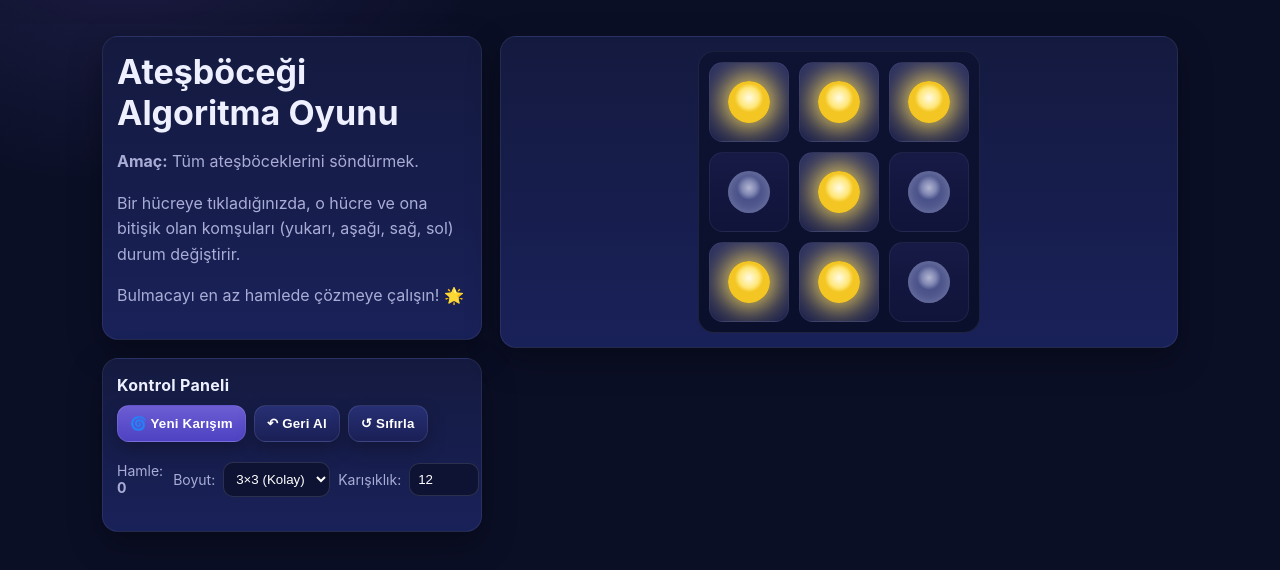
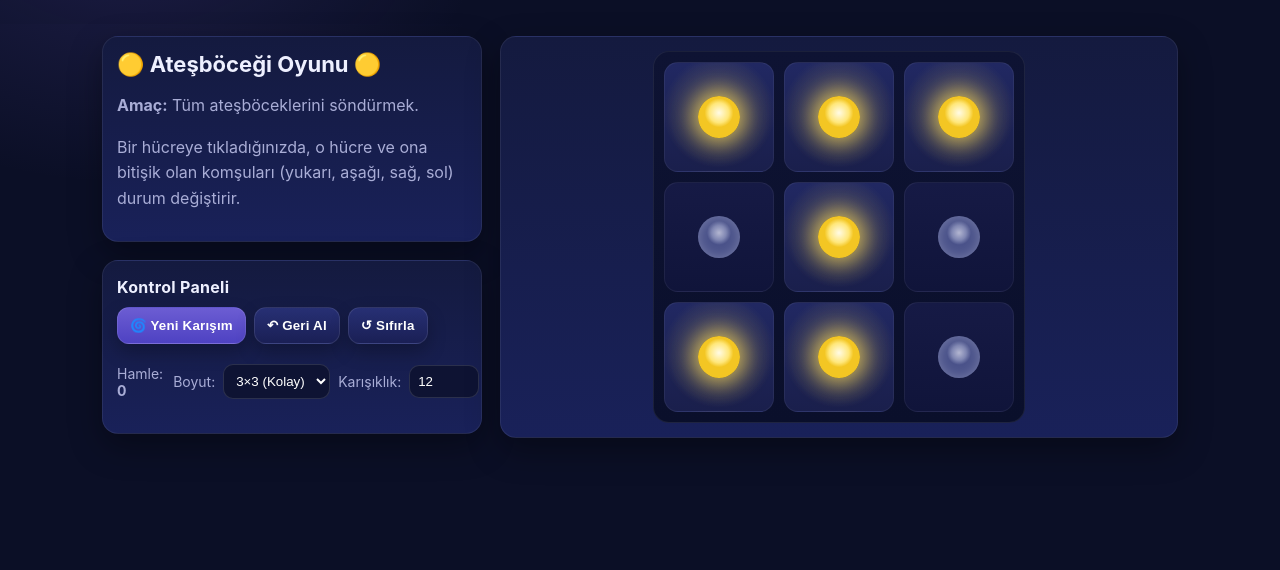
Before and after one commit to erhan3861/Ates-Bocegi-Algoritma-Oyunu-html-css-js-, a plain HTML site: page index.html in a window 1280 px wide. Drawn offline with Linux system fonts and the light colour scheme.

Commit message:
Update index.html

```diff
--- a/index.html
+++ b/index.html
@@ -3,7 +3,7 @@
 <head>
 <meta charset="utf-8" />
 <meta name="viewport" content="width=device-width, initial-scale=1" />
-<title>Ateşböceği Algoritma Oyunu</title>
+<title>Ateşböceği Oyunu</title>
 <style>
 :root{
   --bg:#0b0f26;
@@ -19,7 +19,7 @@
 *{box-sizing:border-box}
 html,body{height:100%;margin:0;font-family:Inter,system-ui,-apple-system,Segoe UI,Roboto,Ubuntu,"Helvetica Neue",Arial,sans-serif;background:radial-gradient(1200px 800px at 10% -10%, rgba(108,93,211,.18), transparent 30%), var(--bg); color:var(--ink)}
 .wrap{max-width:1100px;margin:24px auto;padding:12px}
-.game-title h1{margin:0;font-size:clamp(22px,3vw,34px)}
+.game-title h1{margin:0;font-size:clamp(14px,3vw,22px)}
 .game-title .sub{color:var(--muted);margin:6px 0 14px; line-height: 1.6;}
 
 .board{display:grid;grid-template-columns:380px 1fr; gap:18px; align-items: start;}
@@ -41,7 +41,7 @@ select, input[type="number"]{background:#0e1333; border:1px solid rgba(255,255,2
 
 /* Grid */
 .stage{display:grid; gap:10px; place-items:center}
-.grid{--n:5; --cell:80px; display:grid; grid-template-columns:repeat(var(--n), var(--cell)); grid-auto-rows:var(--cell); gap:10px; padding:10px; background:linear-gradient(180deg,#0e1333,#0a0f2b); border:1px solid rgba(255,255,255,.07); border-radius:16px; position:relative;}
+.grid{--n:5; --cell:110px; display:grid; grid-template-columns:repeat(var(--n), var(--cell)); grid-auto-rows:var(--cell); gap:10px; padding:10px; background:linear-gradient(180deg,#0e1333,#0a0f2b); border:1px solid rgba(255,255,255,.07); border-radius:16px; position:relative;}
 .cell{width:var(--cell); height:var(--cell); border-radius:14px; display:grid; place-items:center; cursor:pointer; position:relative; overflow:hidden; border:1px solid rgba(255,255,255,.06)}
 .cell .bug{width:42px; height:42px; border-radius:50%; box-shadow:0 0 0 0 rgba(255,222,89,.0), inset 0 0 12px rgba(255,255,255,.25); transition:transform .12s ease}
 .cell.on{background:radial-gradient(80px 80px at 50% 45%, rgba(255,222,89,.22), rgba(255,222,89,.05) 60%, transparent 70%), linear-gradient(180deg,#212862,#1a1f4c)}
@@ -85,11 +85,10 @@ select, input[type="number"]{background:#0e1333; border:1px solid rgba(255,255,2
     <!-- SOL PANEL: AÇIKLAMA VE KONTROLLER -->
     <div class="left-column">
         <section class="card game-title">
-            <h1>Ateşböceği Algoritma Oyunu</h1>
+            <h1>🟡 Ateşböceği Oyunu 🟡</h1>
             <div class="sub">
                 <p><b>Amaç:</b> Tüm ateşböceklerini söndürmek.</p>
                 <p>Bir hücreye tıkladığınızda, o hücre ve ona bitişik olan komşuları (yukarı, aşağı, sağ, sol) durum değiştirir.</p>
-                <p>Bulmacayı en az hamlede çözmeye çalışın! 🌟</p>
             </div>
         </section>
 
```
